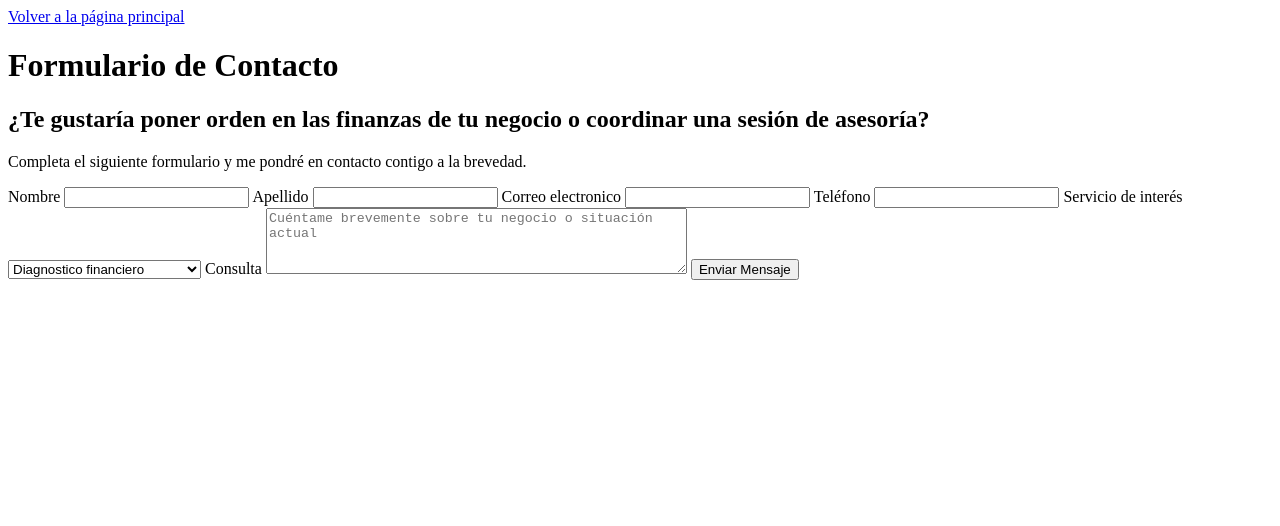
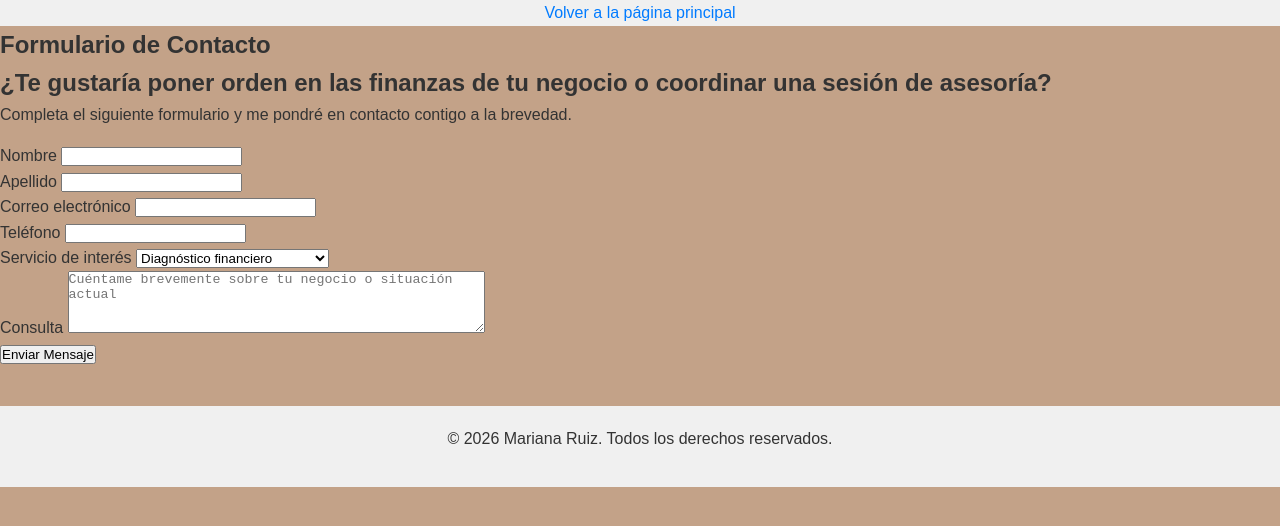
Before and after one commit to frantelle/APLICACIONES-WEB-ACTIVIDADES, a plain HTML site: page contacto.html in a window 1280 px wide. Drawn offline with Linux system fonts and the light colour scheme.

Commit message:
Actualizacion de codigo HTML y estilos

```diff
--- a/contacto.html
+++ b/contacto.html
@@ -1,45 +1,75 @@
 <!DOCTYPE html>
-<html lang="en">
+<html lang="es">
 <head>
     <meta charset="UTF-8">
     <meta name="viewport" content="width=device-width, initial-scale=1.0">
-    <a href="./index.html">Volver a la página principal</a>
-    <title>Contacto</title>
+    <title>Contacto - Consultora Financiera</title>
+    <!-- Vinculación del CSS-->
+    <link rel="stylesheet" href="css/index.css">
 </head>
 <body>
+
+    <!-- Header-->
+    <header class="site-header">
+        <nav class="main-nav">
+            <a href="./index.html">Volver a la página principal</a>
+        </nav>
+    </header>
+
+    <!-- Main-->
+    <main class="main-content">
+        <section class="contact-section">
             <h1>Formulario de Contacto</h1>
             <h2>¿Te gustaría poner orden en las finanzas de tu negocio o coordinar una sesión de asesoría?</h2>
             <p>Completa el siguiente formulario y me pondré en contacto contigo a la brevedad.</p>
-    <!--Formulario-->
-    <form action="./contacto.html" method="post">
-        <!--
-        Nombre
-        Apellido
-        correo electronico
-        telefono
-        servicio de interes
-        consulta
-        boton de envio-->
+
+            <!-- Formulario -->
+            <form action="./contacto.html" method="post" class="contact-form">
+                <div class="form-group">
                     <label for="id-Nombre">Nombre</label>
-        <input type="text" name="nombre" id="id-Nombre">
+                    <input type="text" name="nombre" id="id-Nombre" required>
+                </div>
+
+                <div class="form-group">
                     <label for="id-Apellido">Apellido</label>
-        <input type="text" name="Apellido" id="id-Apellido">
-        <label for="id-correo">Correo electronico</label>
-        <input type="email" name="Correo Electronico" id="id-correo">
+                    <input type="text" name="Apellido" id="id-Apellido" required>
+                </div>
+
+                <div class="form-group">
+                    <label for="id-correo">Correo electrónico</label>
+                    <input type="email" name="Correo Electronico" id="id-correo" required>
+                </div>
+
+                <div class="form-group">
                     <label for="id-teléfono">Teléfono</label>
                     <input type="tel" name="teléfono" id="id-teléfono">
+                </div>
+
+                <div class="form-group">
                     <label for="id-servicio">Servicio de interés</label>
                     <select name="servicio" id="id-servicio">
-            <option value="diagnóstico">Diagnostico financiero</option>
-            <option value="planificacion">Planificacion de presupuesto</option>
+                        <option value="diagnóstico">Diagnóstico financiero</option>
+                        <option value="planificacion">Planificación de presupuesto</option>
                         <option value="estrategia">Estrategia de precios</option>
                         <option value="consulta">Consulta general</option>
                     </select>
+                </div>
+
+                <div class="form-group">
                     <label for="id-consulta">Consulta</label>
                     <textarea name="consulta" id="id-consulta" rows="4" cols="50" placeholder="Cuéntame brevemente sobre tu negocio o situación actual"></textarea>
- <!-- <input type="submit" value="Enviar"> -->
-     <button type="submit">Enviar Mensaje</button>
+                </div>
+
+                <button type="submit" class="submit-btn">Enviar Mensaje</button>
             </form>
-    <!--Fin del formulario-->
+            <!-- Fin del formulario -->
+        </section>
+    </main>
+
+    <!--Footer -->
+    <footer class="site-footer">
+        <p>&copy; 2026 Mariana Ruiz. Todos los derechos reservados.</p>
+    </footer>
+
 </body>
 </html>
--- /dev/null
+++ b/css/index.css
@@ -0,0 +1,65 @@
+/* RESETEO BASICO Y MODELO DE CAJA ALTERNATIVO*/
+* {
+    margin: 0;
+    padding: 0;
+    box-sizing: border-box;
+}
+/* SELECTORES DE TIPO (GLOBALES) */
+body {
+    font-family: Arial, sans-serif;
+    background-color: #8d4f1d86;
+    color: #333;
+    line-height: 1.6;
+
+}
+
+h1, h2, h3 {
+    color:#1a1a1a
+    margin-bottom 10px;
+
+}
+p {
+    margin-bottom: 15px;
+}
+
+/* SELECTORES DE CLASE (LAYOUT PRINCIPAL) */
+.site-header {
+    background-color: #f0f0f0;
+    color:#ffffff
+    padding 20px;
+    text-align: center;
+}
+main-content {
+    max-width:1000px;
+    margin: 0 auto;
+    padding: 30 px 20px;
+}
+.site-footer {
+    background-color: #f0f0f0;
+    color: #333;
+    text-align: center;
+    padding: 20px;
+    margin-top: 40px;
+}
+/* SELECTORES COMBINADOS */
+.site-header a {
+    color: #007BFF;
+    text-decoration: none;
+    margin: 0 15px
+    font-weight bold;
+}
+
+/* SELECTOR COMBINADO DESCENDIENTE PARA CAMBIAR DE COLOR AL PASAR EL MOUSE */
+.site-header a:hover {
+    color: #0056b3;
+    text-decoration: underline;
+}
+
+/* SELECTOR COMBINADO PARA UN COMPONENTE ESPECIFICO DENTRO DEL MAIN */
+.main-content .card
+{
+    background-color: #ffffff;
+    padding: 20px;
+    box-shadow: 0 2px 4px rgba(0,0,0,0.5);
+    border-radius: 5px;
+}
```
Also changed, not shown: index.html (+36 -12 lines), imagenes/mariana.avif (added). Lines whose indentation alone changed are shown as unchanged.
